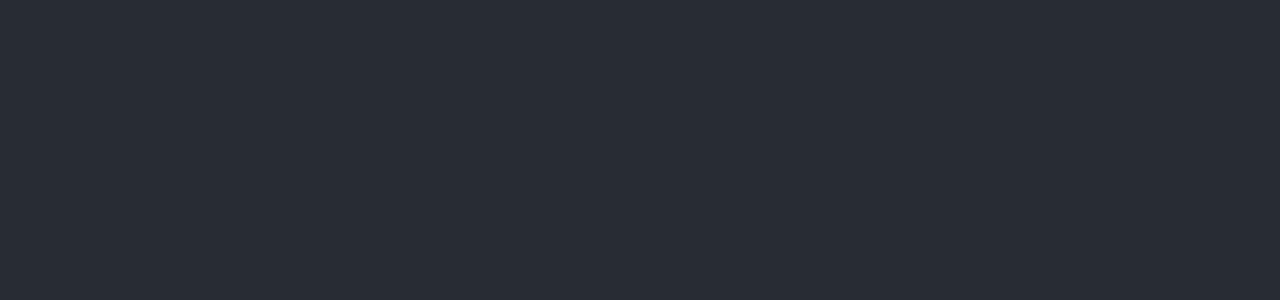
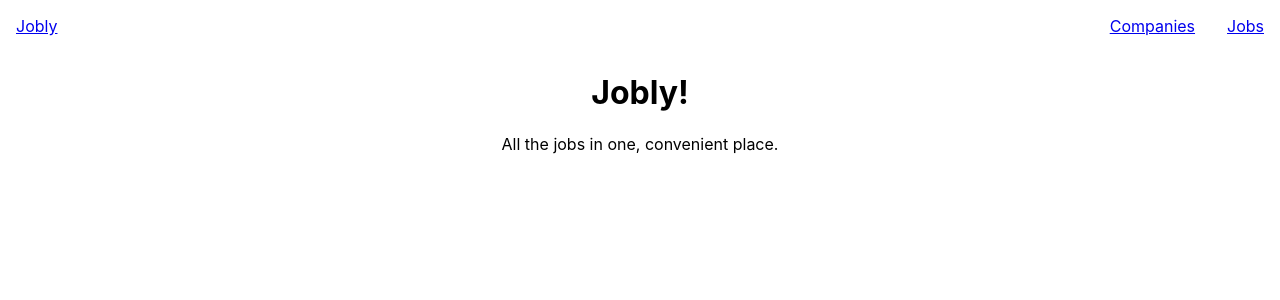
Before and after one commit to m-juravic/react-jobly, a React (Create React App) app: page / in a window 1280 px wide. Shown: the top 300 px of the page. Built offline with nearby package versions, Linux system fonts and the light colour scheme; no server answers; the HTML template or start-up script is replaced by a standard one.

Commit message:
Built several components and routes

```diff
--- a/package.json
+++ b/package.json
@@ -6,8 +6,10 @@
     "@testing-library/jest-dom": "^5.16.5",
     "@testing-library/react": "^13.4.0",
     "@testing-library/user-event": "^13.5.0",
+    "axios": "^1.2.4",
     "react": "^18.2.0",
     "react-dom": "^18.2.0",
+    "react-router-dom": "^6.7.0",
     "react-scripts": "5.0.1",
     "web-vitals": "^2.1.4"
   },
--- a/src/App.css
+++ b/src/App.css
@@ -1,38 +1,3 @@
 .App {
   text-align: center;
 }
-
-.App-logo {
-  height: 40vmin;
-  pointer-events: none;
-}
-
-@media (prefers-reduced-motion: no-preference) {
-  .App-logo {
-    animation: App-logo-spin infinite 20s linear;
-  }
-}
-
-.App-header {
-  background-color: #282c34;
-  min-height: 100vh;
-  display: flex;
-  flex-direction: column;
-  align-items: center;
-  justify-content: center;
-  font-size: calc(10px + 2vmin);
-  color: white;
-}
-
-.App-link {
-  color: #61dafb;
-}
-
-@keyframes App-logo-spin {
-  from {
-    transform: rotate(0deg);
-  }
-  to {
-    transform: rotate(360deg);
-  }
-}
--- a/src/App.js
+++ b/src/App.js
@@ -1,13 +1,16 @@
-import logo from './logo.svg';
+// import logo from './logo.svg';
+import { BrowserRouter } from 'react-router-dom';
 import './App.css';
+import Header from './Header';
+import RouteList from './RouteList';
 
 function App() {
   return (
     <div className="App">
-      <header className="App-header">
-
-
-      </header>
+      <BrowserRouter>
+        <Header />
+        <RouteList />
+      </BrowserRouter>
     </div>
   );
 }
--- /dev/null
+++ b/src/CompanyCard.css
@@ -0,0 +1,4 @@
+.CompanyCard {
+    border: 1px solid black;
+    padding: 1rem;
+}
--- /dev/null
+++ b/src/CompanyCard.js
@@ -0,0 +1,11 @@
+import "./CompanyCard.css"
+
+function CompanyCard({ handle, description, logo }) {
+  return (
+    <div className="CompanyCard">
+      <h3>{handle}</h3>
+    </div>
+  );
+}
+
+export default CompanyCard;
--- /dev/null
+++ b/src/CompanyList.js
@@ -0,0 +1,36 @@
+import { useState, useEffect } from "react";
+import JoblyApi from "./api";
+import CompanyCard from "./CompanyCard";
+
+function CompanyList() {
+
+  const [companies, setCompanies] = useState({
+    isLoading: true,
+    companies: []
+  });
+
+  useEffect(function fetchAndSetCompanies(){
+    async function fetchComapnies(){
+      const companies = await JoblyApi.getCompanies();
+      setCompanies(({
+        ...companies,
+        isLoading: false,
+        companies
+      }))
+    }
+    fetchComapnies()
+  }, [])
+
+  // console.log("companies=", companies)
+
+  if(companies.isLoading) return <h2>Loading...</h2>
+
+  return (
+    // TODO: Form
+    <div>
+      {companies.companies.map(c => <CompanyCard key={c.handle} handle={c.handle}/>)}
+    </div>
+  );
+}
+
+export default CompanyList;
--- /dev/null
+++ b/src/Header.css
@@ -0,0 +1,9 @@
+.Header nav a{
+    padding: 1rem;
+}
+
+.Header nav{
+    display: flex;
+    justify-content: space-between;
+    align-items: center;
+}
--- /dev/null
+++ b/src/Header.js
@@ -0,0 +1,18 @@
+import { Link } from "react-router-dom";
+import "./Header.css";
+
+function Header() {
+  return (
+    <header className="Header">
+      <nav>
+        <Link to="/">Jobly</Link>
+        <div>
+          <Link to="/companies">Companies</Link>
+          <Link to="/jobs">Jobs</Link>
+        </div>
+      </nav>
+    </header>
+  );
+}
+
+export default Header;
--- /dev/null
+++ b/src/Homepage.js
@@ -0,0 +1,10 @@
+function Homepage() {
+  return (
+    <>
+      <h1>Jobly!</h1>
+      <p>All the jobs in one, convenient place.</p>
+    </>
+  );
+}
+
+export default Homepage;
--- /dev/null
+++ b/src/JobList.js
@@ -0,0 +1,7 @@
+function JobList() {
+  return (
+    <h1>Job List!</h1>
+  );
+}
+
+export default JobList;
--- /dev/null
+++ b/src/RouteList.js
@@ -0,0 +1,16 @@
+import { Route, Routes } from "react-router-dom";
+import CompanyList from "./CompanyList";
+import Homepage from "./Homepage";
+import JobList from "./JobList";
+
+function RouteList() {
+  return (
+    <Routes>
+      <Route path="/" element={<Homepage />} />
+      <Route path="/companies" element={<CompanyList />} />
+      <Route path="/jobs" element={<JobList />} />
+    </Routes>
+  );
+}
+
+export default RouteList;
--- a/src/api.js
+++ b/src/api.js
@@ -69,3 +69,5 @@
     return res.jobs;
   }
 }
+
+export default JoblyApi;
```
Also changed, not shown: 1 other file (tests, documents, lock files or other folders).
